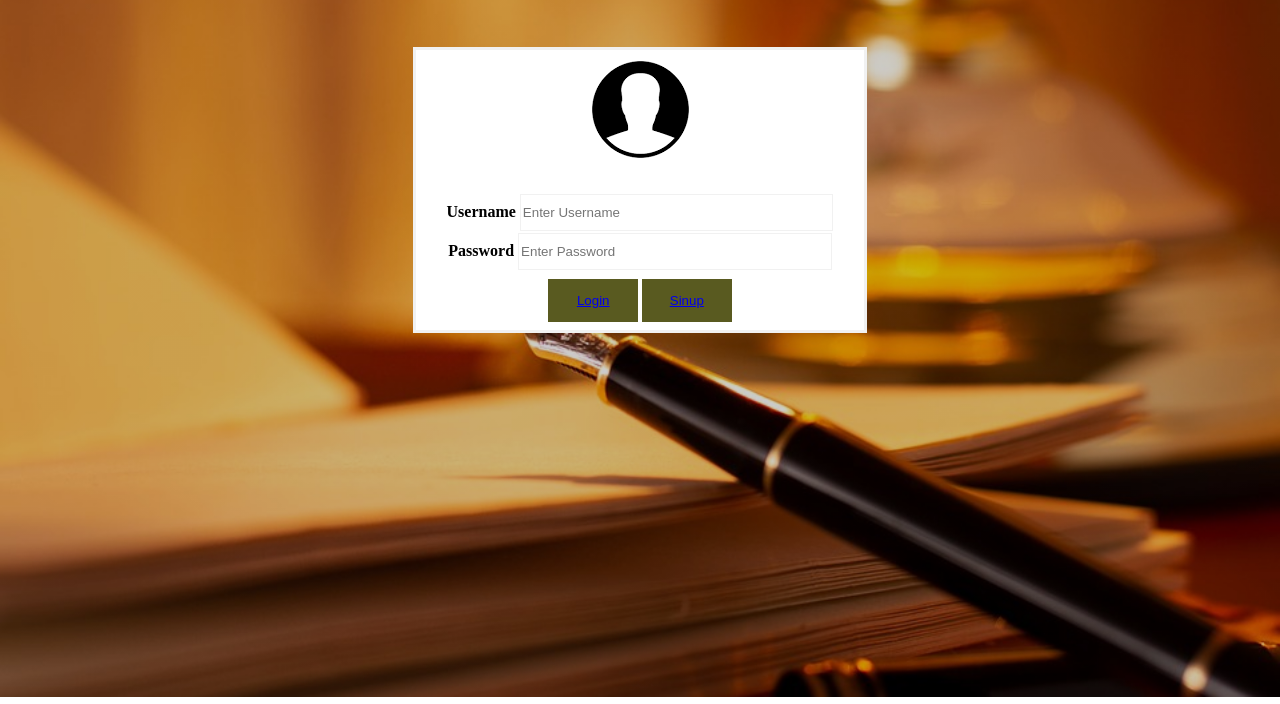
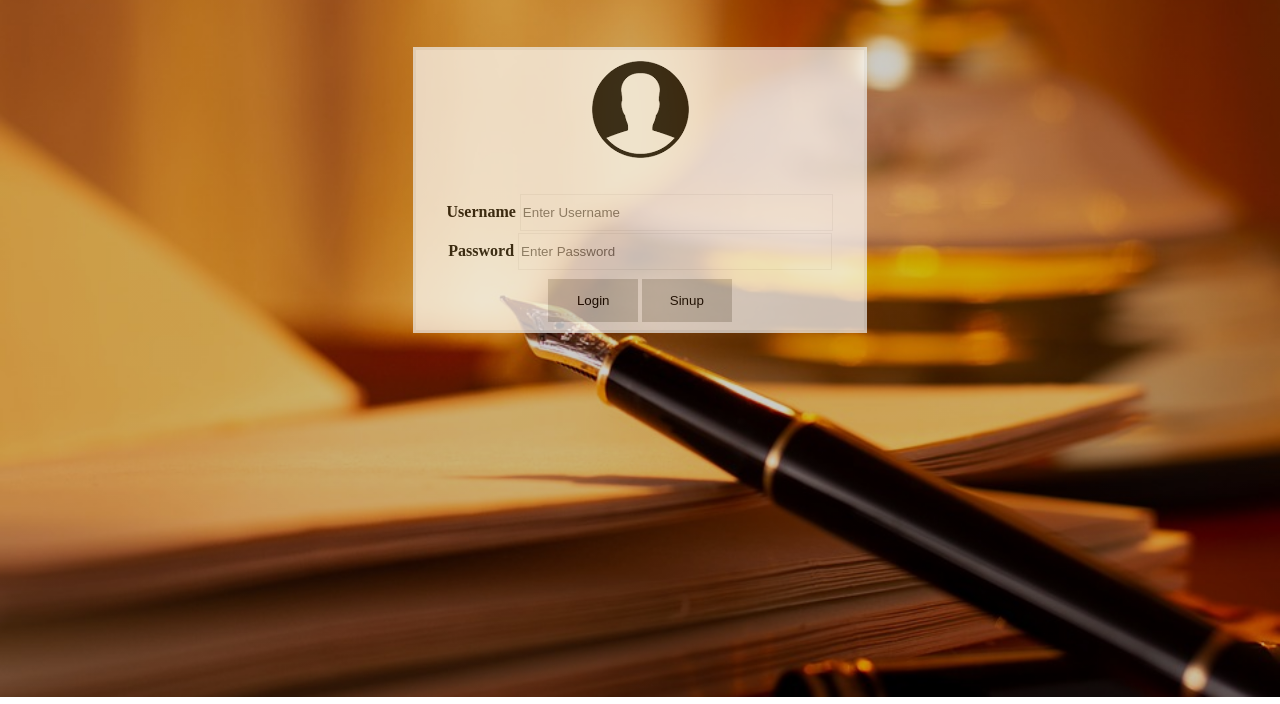
Before and after one commit to DianeDusenge/Mydairy1, a plain HTML site: page UI/login.html in a window 1280 px wide. Shown: the part 103-807 px from the top of the page. Drawn offline with Linux system fonts and the light colour scheme.

Commit message:
This the change I made for login page

```diff
--- a/UI/CSS/style.css
+++ b/UI/CSS/style.css
@@ -179,6 +179,7 @@
                                                                                            margin-top: 50px;
                                                                                            background-color: white;
                                                                                            align-items: center;
+                                                                                           opacity: 0.7;
                                                                                        }
 
                                                                                        .loginform input[type=text],
@@ -198,8 +199,8 @@
                                                                                        /* input[type=button] */
 
                                                                                        .loginform button {
-                                                                                           background-color: rgb(89, 90, 32);
-                                                                                           color: white;
+                                                                                           background-color: rgb(209, 209, 205);
+                                                                                           color: black;
                                                                                            padding: 14px 20px;
                                                                                            margin: 8px 0;
                                                                                            border: none;
@@ -208,6 +209,11 @@
                                                                                            align-items: left;
                                                                                        }
                                                                                        /* signup page */
+
+                                                                                       .container button a {
+                                                                                           text-decoration: none;
+                                                                                           color: black;
+                                                                                       }
 
                                                                                        .formsignup {
                                                                                            border: 3px solid #f1f1f1;
```
Also changed, not shown: 1 other file.
